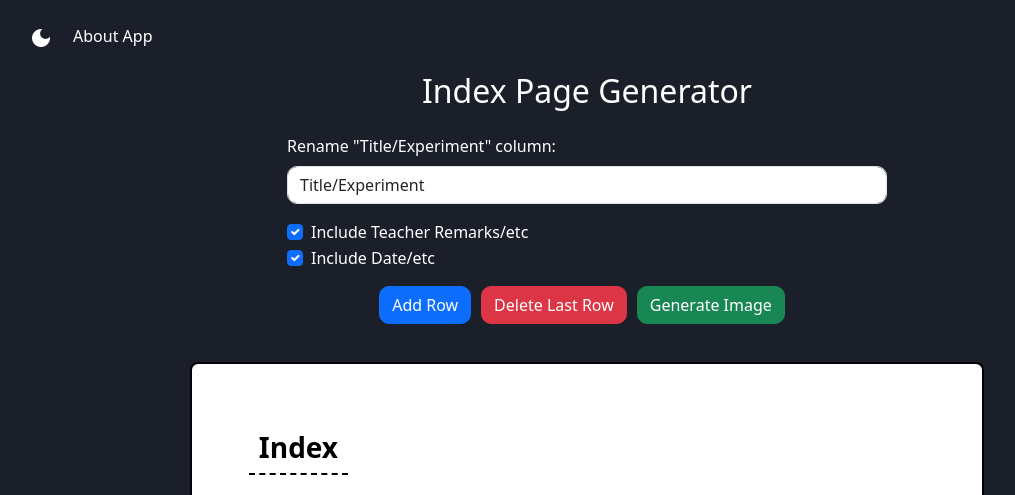
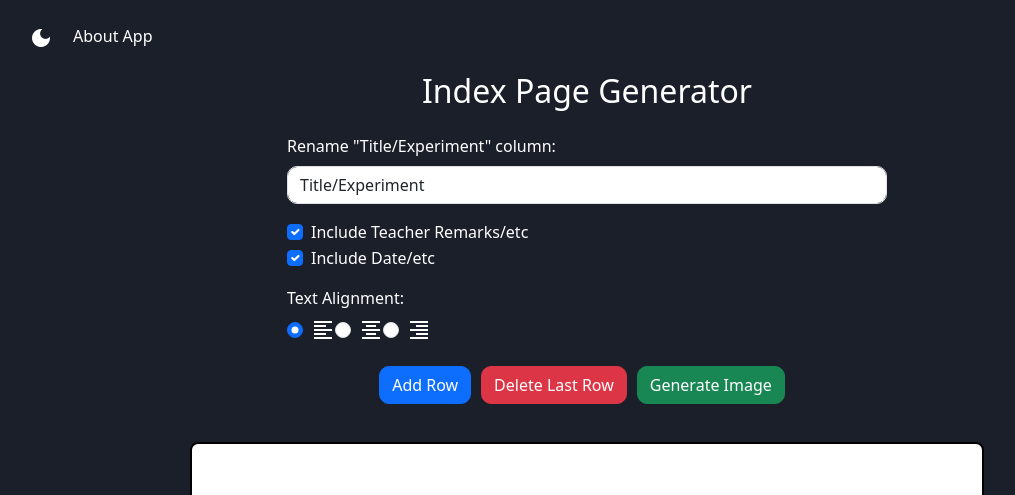
Before and after one commit to Nishant43S/Index-page-generator, a Flask app: page / in a window 1280 px wide. Shown: the top 495 px of the page, without its empty margins (53-1068 px from the left). Run offline with Flask 3, Linux system fonts and the light colour scheme.

Commit message:
Update app.html

```diff
--- a/templates/app.html
+++ b/templates/app.html
@@ -4,9 +4,54 @@
   <!-- Meta & Bootstrap -->
   <meta charset="UTF-8" />
   <meta name="viewport" content="width=device-width, initial-scale=1.0" />
+  <meta http-equiv="X-UA-Compatible" content="IE=edge">
+
+  <meta name="description" content="Easily generate professional index pages with customizable tables, text alignment options, and export features. Perfect for academic reports, lab work, and documentation.">
+  <meta name="keywords" content="Index Page Generator, table creator, customizable table, editable index, project index, table alignments, export index image, A4 table layout">
+
+  <meta name="author" content="Nishant Maity">
+  <meta name="robots" content="index, follow">
+
+  <!-- Canonical URL -->
+  <link rel="canonical" href="https://index-page-generator.vercel.app">
+
+
   <title>Index Page Generator</title>
   <link href="https://cdn.jsdelivr.net/npm/bootstrap@5.3.3/dist/css/bootstrap.min.css" rel="stylesheet">
   <link href="https://fonts.googleapis.com/icon?family=Material+Icons" rel="stylesheet">
+
+  <!-- logo -->
+  <link rel="icon" href="{{ url_for('static', filename='assets/logo.png') }}" sizes="16x16" type="image/png">
+  <link rel="icon" href="{{ url_for('static', filename='assets/logo.ico') }}" sizes="16x16" type="image/x-icon">
+
+  <!-- logo -->
+  <link rel="icon" href="{{ url_for('static', filename='assets/logo.png') }}" sizes="32x32" type="image/png">
+  <link rel="icon" href="{{ url_for('static', filename='assets/logo.ico') }}" sizes="32x32" type="image/x-icon">
+
+  <!-- logo -->
+  <link rel="icon" href="{{ url_for('static', filename='assets/logo.png') }}" sizes="64x64" type="image/png">
+  <link rel="icon" href="{{ url_for('static', filename='assets/logo.png') }}" sizes="64x64" type="image/png">
+
+  <link rel="icon" href="{{ url_for('static', filename='assets/logo.ico') }}" sizes="128x128" type="image/x-icon">
+  <link rel="icon" href="{{ url_for('static', filename='assets/logo.ico') }}" sizes="128x128" type="image/x-icon">
+
+  <link rel="icon" href="{{ url_for('static', filename='assets/logo.ico') }}" sizes="70x70" type="image/x-icon">
+  <link rel="icon" href="{{ url_for('static', filename='assets/logo.ico') }}" sizes="70x70" type="image/x-icon">
+
+  <link rel="icon" href="{{ url_for('static', filename='assets/logo.ico') }}" sizes="150x150" type="image/x-icon">
+  <link rel="icon" href="{{ url_for('static', filename='assets/logo.ico') }}" sizes="150x150" type="image/x-icon">
+
+  <link rel="icon" href="{{ url_for('static', filename='assets/logo.ico') }}" sizes="310x310" type="image/x-icon">
+  <link rel="icon" href="{{ url_for('static', filename='assets/logo.ico') }}" sizes="310x310" type="image/x-icon">
+
+  <link rel="icon" href="{{ url_for('static', filename='assets/logo.ico') }}" sizes="192x192" type="image/x-icon">
+  <link rel="icon" href="{{ url_for('static', filename='assets/logo.ico') }}" sizes="192x192" type="image/x-icon">
+
+  <link rel="icon" href="{{ url_for('static', filename='assets/logo.ico') }}" sizes="512x512" type="image/x-icon">
+  <link rel="icon" href="{{ url_for('static', filename='assets/logo.ico') }}" sizes="512x512" type="image/x-icon">
+
+  <link rel="icon" href="{{ url_for('static', filename='assets/logo.ico') }}" sizes="180x180" type="image/x-icon">
+  <link rel="icon" href="{{ url_for('static', filename='assets/logo.ico') }}" sizes="180x180" type="image/x-icon">
 
   <!-- external css -->
   <link rel="stylesheet" href="{{ url_for('static', filename='css/app.css') }}">
@@ -15,23 +60,19 @@
 <body class="scroll-animation">
 
   <div class="container py-4">
-    <!-- <a style="float: left; margin-right: 20px;" href="">dark</a> -->
     <a style="float: left; margin-right: 20px; cursor: pointer;" onclick="toggleTheme()" title="Toggle Theme">
-        <span id="themeIcon" class="material-icons" style="vertical-align: middle; color: white;">dark_mode</span>
-      </a>
-
-    <a  href="/about" class="underline-slide">About App</a>
+      <span id="themeIcon" class="material-icons" style="vertical-align: middle; color: white;">dark_mode</span>
+    </a>
+    <a href="/about" class="underline-slide">About App</a>
     <br><br>
     <h2 class="text-center mb-4">Index Page Generator</h2>
 
-    <!-- Form inputs -->
     <div class="form-container">
       <div class="mb-3">
         <label for="experimentLabel" class="form-label">Rename "Title/Experiment" column:</label>
         <input type="text" id="experimentLabel" class="form-control" value="Title/Experiment">
       </div>
 
-      <!-- Column toggle checkboxes -->
       <div class="form-check">
         <input class="form-check-input" type="checkbox" id="addRemarks" checked>
         <label class="form-check-label" for="addRemarks">Include Teacher Remarks/etc</label>
@@ -41,7 +82,25 @@
         <label class="form-check-label" for="addDate">Include Date/etc</label>
       </div>
 
-      <!-- Action buttons -->
+      <div class="mb-3">
+        <label class="form-label">Text Alignment:</label>
+        <div class="d-flex gap-0">
+          <div class="form-check">
+            <input class="form-check-input" type="radio"  name="alignment" id="alignLeft" value="left" checked>
+            <label class="form-check-label material-icons" style="margin-left: 0; margin-right: 0;" for="alignLeft">format_align_left</label>
+          </div>
+          <div class="form-check">
+            <input class="form-check-input" type="radio" name="alignment" id="alignCenter" value="center">
+            <label class="form-check-label material-icons" style="margin-left: 0; margin-right: 0;" for="alignCenter">format_align_center</label>
+          </div>
+          <div class="form-check">
+            <input class="form-check-input" type="radio" name="alignment" id="alignRight" value="right">
+            <label class="form-check-label material-icons" for="alignRight">format_align_right</label>
+          </div>
+        </div>
+
+      </div>
+
       <div class="d-flex flex-wrap justify-content-center mb-3">
         <button class="btn btn-primary mb-2" onclick="addRow()">Add Row</button>
         <button class="btn btn-danger mb-2" onclick="removeLastRow()">Delete Last Row</button>
@@ -49,7 +108,6 @@
       </div>
     </div>
 
-    <!-- Main A4 display area -->
     <div id="a4-area" class="a4">
       <div class="editable-title" contenteditable="true">Index</div>
       <div class="table-responsive">
@@ -67,19 +125,18 @@
       </div>
     </div>
 
-    <!-- Canvas output area -->
     <div id="output">
       <canvas id="previewCanvas"></canvas>
       <button id="downloadBtn" class="btn btn-warning mt-3">Download Image</button>
     </div>
   </div>
 
-  <!-- Footer -->
   <p style="text-align: center; margin-bottom: 29px; cursor: pointer;"><strong>@created by - Nishant Maity</strong></p>
 
-  <!-- Script section -->
-  <script src="https://cdn.jsdelivr.net/npm/html2canvas@1.4.1/dist/html2canvas.min.js"></script>
+  <!-- external js -->
   <script src="{{ url_for('static', filename='js/app.js') }}">
   </script>
-</body>
+
+  <script src="https://cdn.jsdelivr.net/npm/html2canvas@1.4.1/dist/html2canvas.min.js"></script>
+  </body>
 </html>
```
